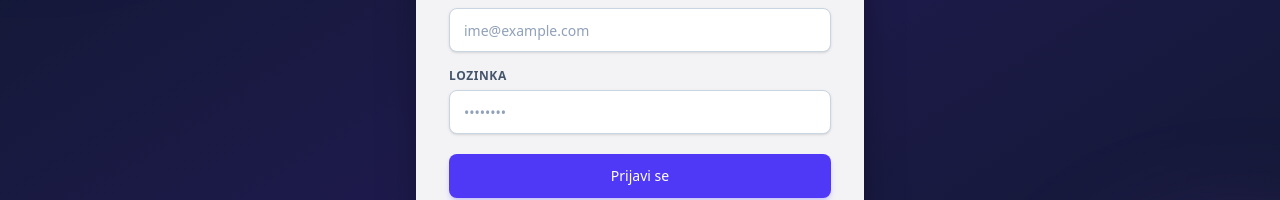
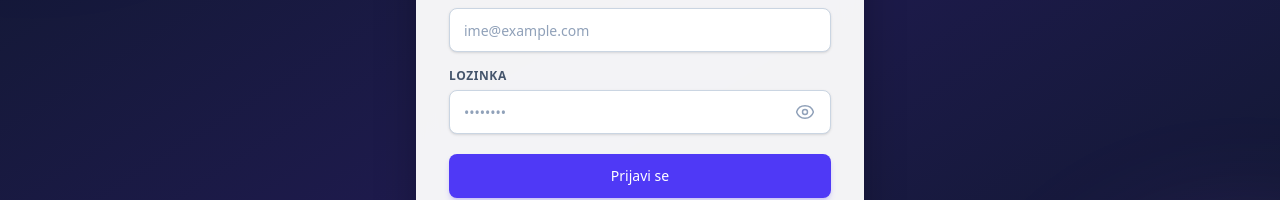
Before and after one commit to kosovic-creator/gemi, a Next.js app: page /login in a window 1280 px wide. Shown: the part 332-532 px from the top of the page. Built offline with nearby package versions, Linux system fonts and the light colour scheme; no server answers.

Commit message:
password

```diff
--- a/app/login/page.tsx
+++ b/app/login/page.tsx
@@ -5,6 +5,7 @@ import { loginUser } from "@/app/actions"
 import Link from "next/link"
 import { useLanguage } from "@/lib/i18n/context"
 import { TranslationKey } from "@/lib/i18n/translations"
+import { PasswordField } from "@/components/PasswordField"
 
 export default function LoginPage() {
   const { t, locale } = useLanguage()
@@ -66,18 +67,7 @@ export default function LoginPage() {
               />
             </div>
 
-            <div>
-              <label className="block text-xs font-semibold uppercase tracking-wider text-slate-600 mb-1.5">
-                {t.passwordLabel}
-              </label>
-              <input
-                name="password"
-                type="password"
-                required
-                placeholder={t.passwordPlaceholder}
-                className="flex h-11 w-full rounded-lg border border-slate-300 bg-white px-3.5 py-2 text-sm text-slate-900 placeholder:text-slate-400 focus:border-indigo-600 focus:outline-none focus:ring-2 focus:ring-indigo-600/20 transition-all shadow-sm"
-              />
-            </div>
+            <PasswordField />
           </div>
 
           <button
--- a/app/register/page.tsx
+++ b/app/register/page.tsx
@@ -6,6 +6,7 @@ import Link from "next/link"
 import { useRouter } from "next/navigation"
 import { useLanguage } from "@/lib/i18n/context"
 import { TranslationKey } from "@/lib/i18n/translations"
+import { PasswordField } from "@/components/PasswordField"
 
 export default function RegisterPage() {
   const { t, locale } = useLanguage()
@@ -97,18 +98,7 @@ export default function RegisterPage() {
               />
             </div>
 
-            <div>
-              <label className="block text-xs font-semibold uppercase tracking-wider text-slate-600 mb-1.5">
-                {t.passwordLabel}
-              </label>
-              <input
-                name="password"
-                type="password"
-                required
-                placeholder={t.passwordPlaceholder}
-                className="flex h-11 w-full rounded-lg border border-slate-300 bg-white px-3.5 py-2 text-sm text-slate-900 placeholder:text-slate-400 focus:border-indigo-600 focus:outline-none focus:ring-2 focus:ring-indigo-600/20 transition-all shadow-sm"
-              />
-            </div>
+            <PasswordField />
           </div>
 
           <button
--- /dev/null
+++ b/components/PasswordField.tsx
@@ -0,0 +1,88 @@
+"use client"
+
+import { useState } from "react"
+import { useLanguage } from "@/lib/i18n/context"
+
+interface PasswordFieldProps {
+  name?: string
+  label?: string
+  placeholder?: string
+  required?: boolean
+  autoComplete?: string
+}
+
+export function PasswordField({
+  name = "password",
+  label,
+  placeholder,
+  required = true,
+  autoComplete,
+}: PasswordFieldProps) {
+  const [showPassword, setShowPassword] = useState(false)
+  const { t } = useLanguage()
+
+  const fieldLabel = label ?? t.passwordLabel
+  const fieldPlaceholder = placeholder ?? t.passwordPlaceholder
+
+  return (
+    <div>
+      <label className="block text-xs font-semibold uppercase tracking-wider text-slate-600 mb-1.5">
+        {fieldLabel}
+      </label>
+      <div className="relative">
+        <input
+          name={name}
+          type={showPassword ? "text" : "password"}
+          required={required}
+          placeholder={fieldPlaceholder}
+          autoComplete={autoComplete}
+          className="flex h-11 w-full rounded-lg border border-slate-300 bg-white pl-3.5 pr-11 py-2 text-sm text-slate-900 placeholder:text-slate-400 focus:border-indigo-600 focus:outline-none focus:ring-2 focus:ring-indigo-600/20 transition-all shadow-sm"
+        />
+        <button
+          type="button"
+          onClick={() => setShowPassword(!showPassword)}
+          className="absolute right-2.5 top-1/2 -translate-y-1/2 text-slate-400 hover:text-slate-600 focus:outline-none transition-colors p-1.5 rounded-md cursor-pointer"
+          title={showPassword ? t.hidePassword : t.showPassword}
+          aria-label={showPassword ? t.hidePassword : t.showPassword}
+        >
+          {showPassword ? (
+            <svg
+              xmlns="http://www.w3.org/2000/svg"
+              fill="none"
+              viewBox="0 0 24 24"
+              strokeWidth={1.75}
+              stroke="currentColor"
+              className="w-5 h-5"
+            >
+              <path
+                strokeLinecap="round"
+                strokeLinejoin="round"
+                d="M3.98 8.223A10.477 10.477 0 0 0 1.934 12C3.226 16.338 7.244 19.5 12 19.5c.993 0 1.953-.138 2.863-.395M6.228 6.228A10.451 10.451 0 0 1 12 4.5c4.756 0 8.773 3.162 10.065 7.498a10.522 10.522 0 0 1-4.293 5.774M6.228 6.228 3 3m3.228 3.228 3.65 3.65m7.894 7.894L21 21m-3.228-3.228-3.65-3.65m0 0a3 3 0 1 0-4.243-4.243m4.242 4.242L9.88 9.88"
+              />
+            </svg>
+          ) : (
+            <svg
+              xmlns="http://www.w3.org/2000/svg"
+              fill="none"
+              viewBox="0 0 24 24"
+              strokeWidth={1.75}
+              stroke="currentColor"
+              className="w-5 h-5"
+            >
+              <path
+                strokeLinecap="round"
+                strokeLinejoin="round"
+                d="M2.036 12.322a1.012 1.012 0 0 1 0-.639C3.423 7.51 7.36 4.5 12 4.5c4.638 0 8.573 3.007 9.963 7.178.07.207.07.431 0 .639C20.577 16.49 16.64 19.5 12 19.5c-4.638 0-8.573-3.007-9.963-7.178Z"
+              />
+              <path
+                strokeLinecap="round"
+                strokeLinejoin="round"
+                d="M15 12a3 3 0 1 1-6 0 3 3 0 0 1 6 0Z"
+              />
+            </svg>
+          )}
+        </button>
+      </div>
+    </div>
+  )
+}
--- a/lib/i18n/translations.ts
+++ b/lib/i18n/translations.ts
@@ -27,6 +27,8 @@ export const translations = {
     emailPlaceholder: "ime@example.com",
     passwordLabel: "Lozinka",
     passwordPlaceholder: "••••••••",
+    showPassword: "Prikaži lozinku",
+    hidePassword: "Sakrij lozinku",
     signInButton: "Prijavi se",
     signingIn: "Prijavljivanje...",
     noAccount: "Nemate nalog?",
@@ -74,6 +76,8 @@ export const translations = {
     emailPlaceholder: "name@example.com",
     passwordLabel: "Password",
     passwordPlaceholder: "••••••••",
+    showPassword: "Show password",
+    hidePassword: "Hide password",
     signInButton: "Sign in",
     signingIn: "Signing in...",
     noAccount: "Don't have an account?",
```
